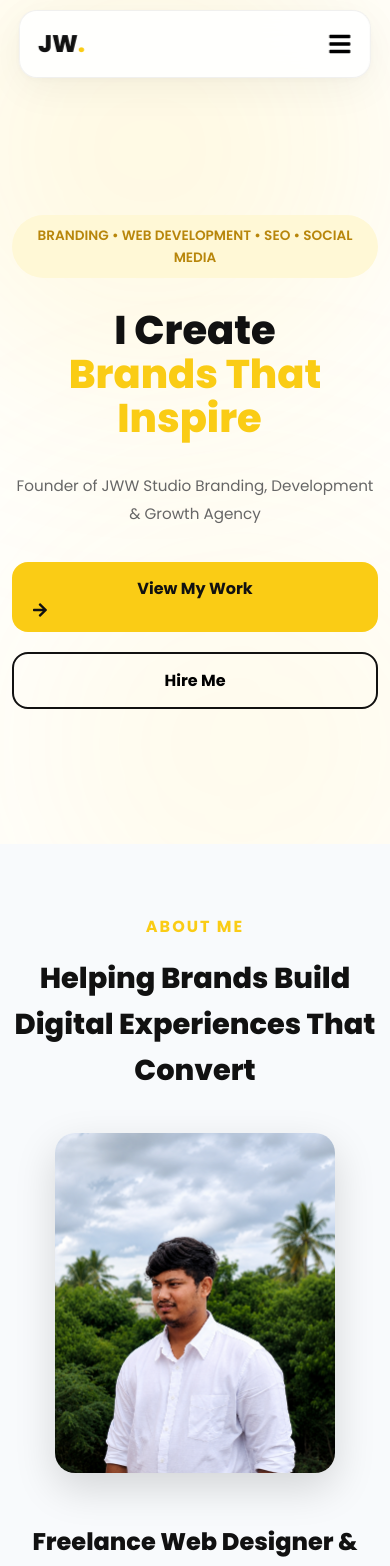
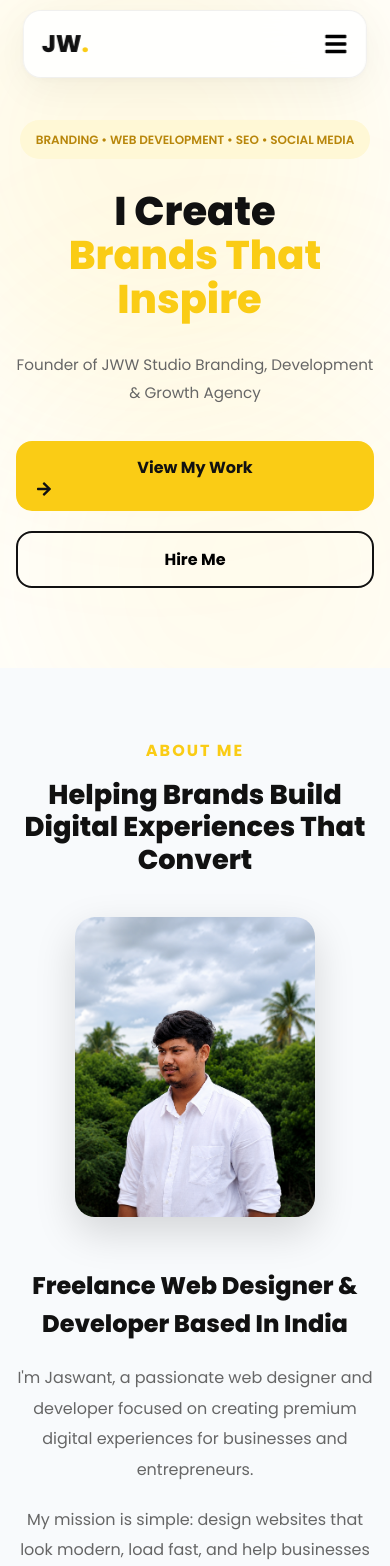
Before and after one commit to jaswant136/JWW, a React (Vite) app: page / in a window 390 px wide. Shown: the top 1566 px of the page. Built offline with nearby package versions, Linux system fonts and the light colour scheme.

Commit message:
feat: complete JWW Studio portfolio redesign with responsive UI, animations and service packages

```diff
--- a/src/index.css
+++ b/src/index.css
@@ -1918,3 +1918,136 @@ section {
 .process-card:hover{
   transform:translateY(-10px);
 }
+/* ==================================
+   PROFESSIONAL MOBILE OPTIMIZATION
+================================== */
+
+@media (max-width: 768px) {
+
+  body{
+    overflow-x:hidden;
+  }
+
+  .container{
+    width:92%;
+  }
+
+  .hero{
+    min-height:auto;
+    padding-top:120px;
+    padding-bottom:80px;
+  }
+
+  .hero-left h1{
+    font-size:2.8rem;
+    line-height:1.1;
+  }
+
+  .animated-text{
+    min-height:70px;
+    display:block;
+  }
+
+  .hero-left p{
+    font-size:1rem;
+    margin-top:15px;
+  }
+
+  .hero-buttons{
+    flex-direction:column;
+    width:100%;
+  }
+
+  .hero-buttons a{
+    width:100%;
+    text-align:center;
+  }
+
+  .achievement-card{
+    width:100%;
+  }
+
+  .section-title h2{
+    font-size:2rem;
+    line-height:1.2;
+  }
+
+  .services-grid,
+  .projects-grid,
+  .pricing-grid,
+  .process-grid{
+    grid-template-columns:1fr;
+    gap:20px;
+  }
+
+  .service-card,
+  .project-card,
+  .pricing-card,
+  .process-card{
+    padding:25px;
+  }
+
+  .pricing-card{
+    transform:none !important;
+  }
+
+  .featured-plan{
+    transform:none !important;
+  }
+
+  .contact-grid{
+    grid-template-columns:1fr;
+    gap:30px;
+  }
+
+  .footer-top{
+    flex-direction:column;
+    text-align:center;
+  }
+}
+
+/* Small Phones */
+
+@media (max-width: 480px){
+
+  .hero-left h1{
+    font-size:2.2rem;
+  }
+
+  .hero-tag,
+  .hero-badge{
+    font-size:.75rem;
+    padding:10px 16px;
+  }
+
+  .section-title h2{
+    font-size:1.7rem;
+  }
+
+  .service-card h3,
+  .project-content h3{
+    font-size:1.2rem;
+  }
+
+  .pricing-card h3{
+    font-size:1.5rem;
+  }
+
+  .pricing-card{
+    padding:20px;
+  }
+
+  .project-image img{
+    height:220px;
+  }
+
+  .contact-info,
+  .contact-form-box{
+    padding:25px;
+  }
+
+  .about-image img{
+    max-width:240px;
+    height:300px;
+  }
+}
```
